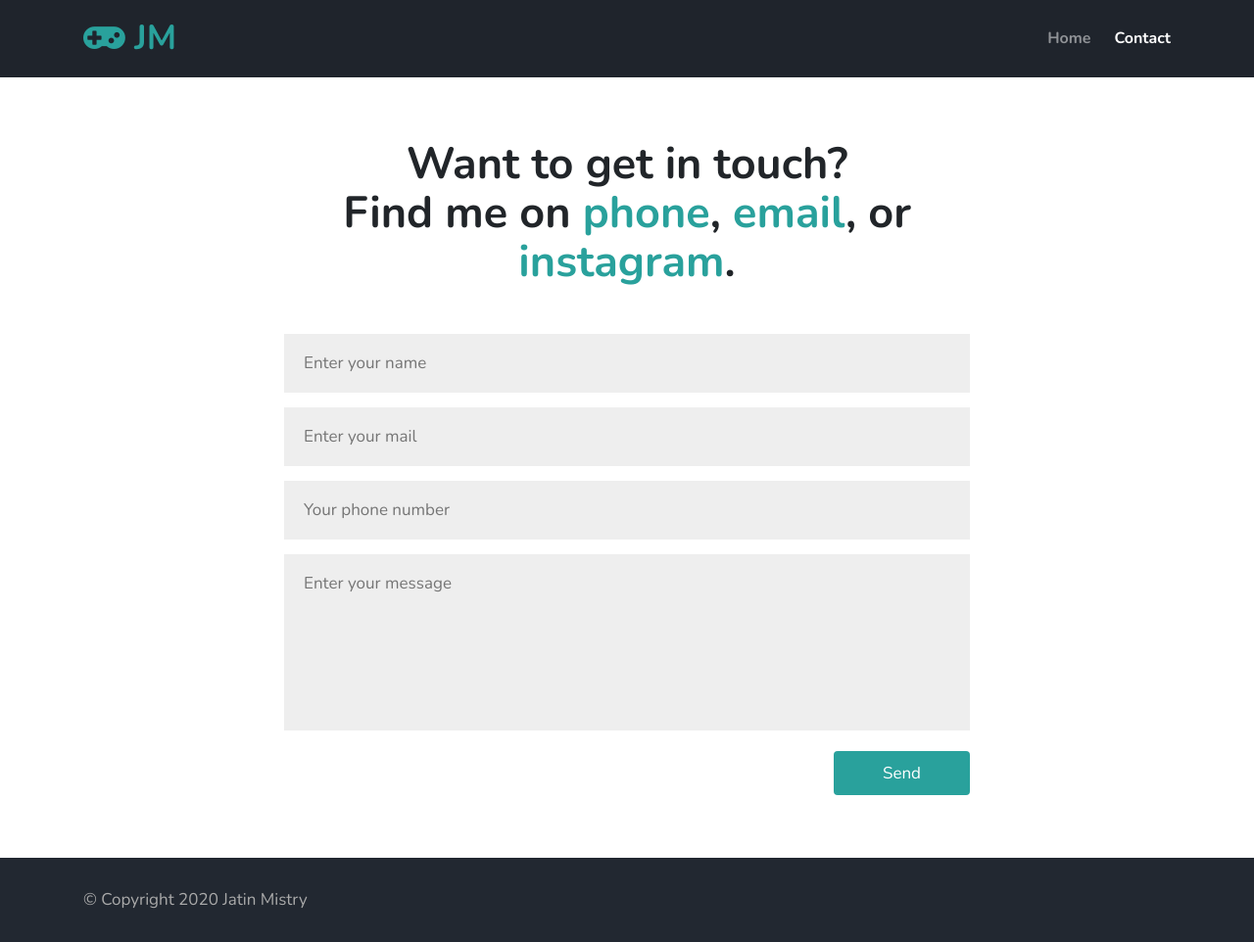
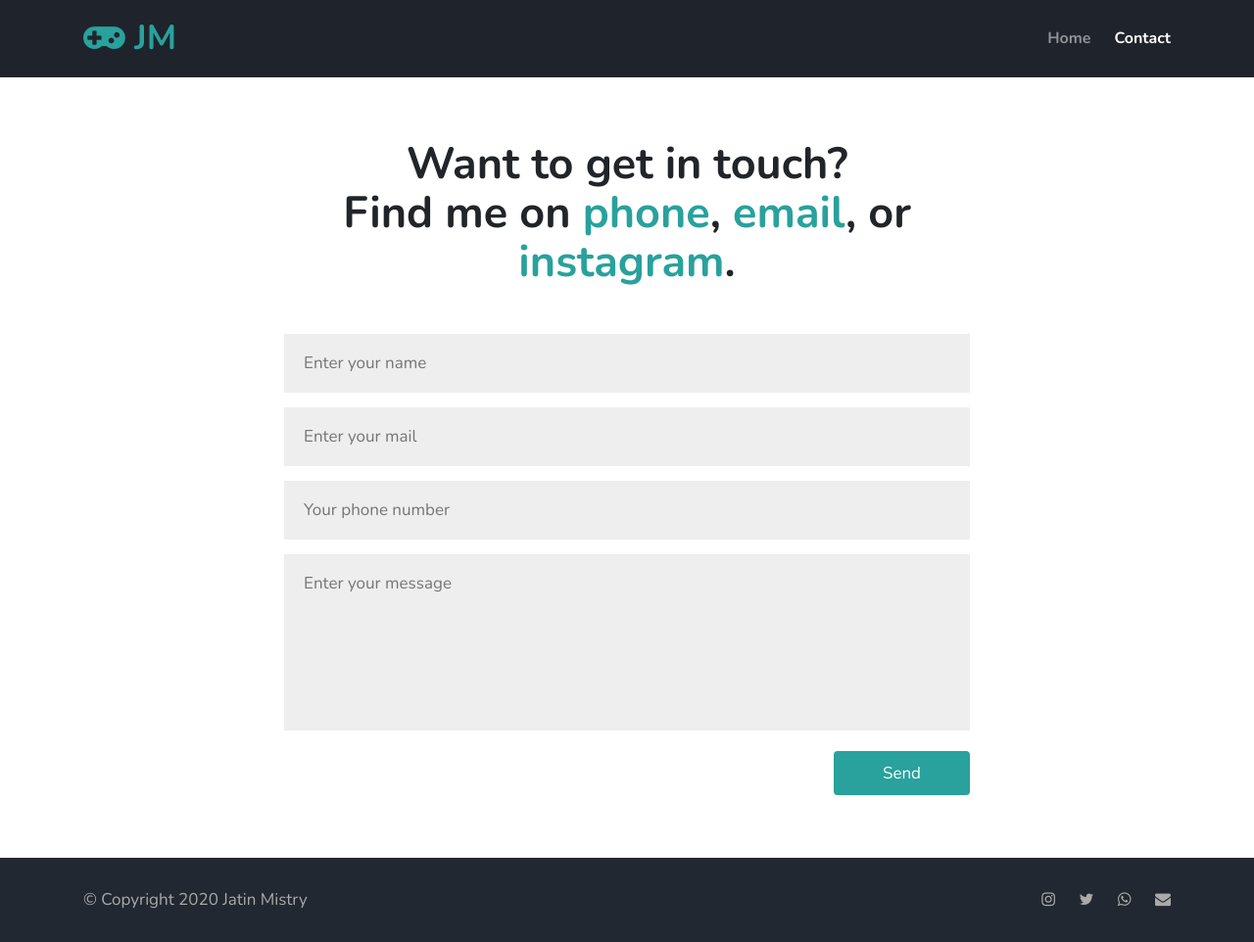
Before and after one commit to Jatinn711/Jatinn711.github.io, a plain HTML site: page contact.html in a window 1280 px wide. Shown: the whole page at 98% size. Drawn offline with nearby package versions, Linux system fonts and the light colour scheme.

Commit message:
contact footer fixed

```diff
--- a/contact.html
+++ b/contact.html
@@ -90,6 +90,14 @@ Author URL: http://w3layouts.com
                         <div class="col-lg-8 footer-left">
                             <p class="m-0">© Copyright 2020 Jatin Mistry</p>
                         </div>
+                        <div class="col-lg-4 footer-right text-lg-right text-center mt-lg-0 mt-3">
+                            <ul class="social m-0 p-0">
+                                <li><a href="https://www.instagram.com/jatinn711"><span class="fa fa-instagram"></span></a></li>
+                                <li><a href="https://www.twitter.com/itmeGLTCH1"><span class="fa fa-twitter"></span></a></li>
+                                <li><a href="https://wa.me/9653629450"><span class="fa fa-whatsapp"></span></a></li>
+                                <li><a href="mailto: jatinmistry808@gmail.com"><span class="fa fa-envelope"></span></a></li>
+                            </ul>
+                        </div>
                     </div>
                 </div>
             </div>
```
